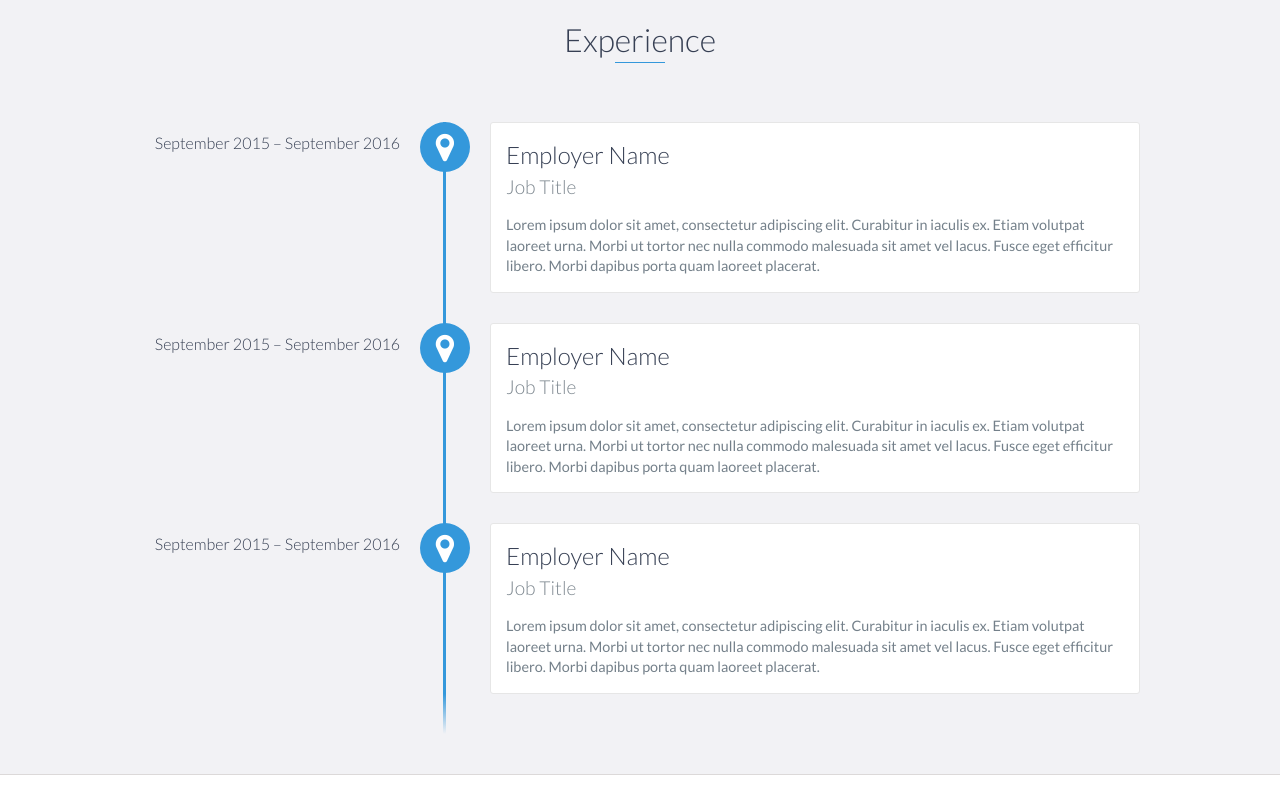
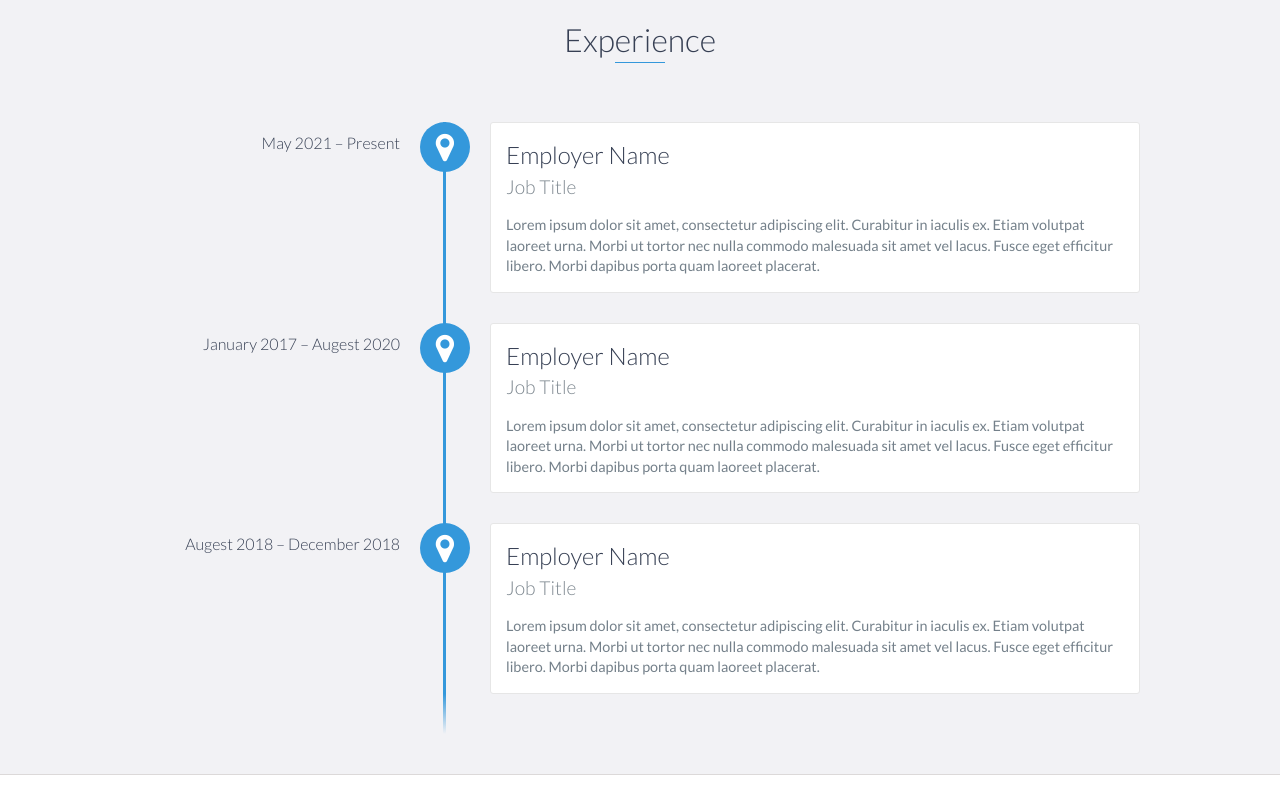
Before and after one commit to ray4spd/ray4spd.github.io, a website: page index.html in a window 1280 px wide. Shown: the part 1060-1860 px from the top of the page. Drawn offline with nearby package versions, Linux system fonts and the light colour scheme.

Commit message:
Edited resume

```diff
--- a/index.html
+++ b/index.html
@@ -84,7 +84,7 @@
     <div id="experience" class="background-alt">
         <h2 class="heading">Experience</h2>
         <div id="experience-timeline">
-            <div data-date="September 2015 – September 2016">
+            <div data-date="May 2021 – Present">
                 <h3>Employer Name</h3>
                 <h4>Job Title</h4>
                 <p>
@@ -92,7 +92,7 @@
                 </p>
             </div>
 
-            <div data-date="September 2015 – September 2016">
+            <div data-date="January 2017 – Augest 2020">
                 <h3>Employer Name</h3>
                 <h4>Job Title</h4>
                 <p>
@@ -100,7 +100,7 @@
                 </p>
             </div>
 
-            <div data-date="September 2015 – September 2016">
+            <div data-date="Augest 2018 – December 2018">
                 <h3>Employer Name</h3>
                 <h4>Job Title</h4>
                 <p>
@@ -180,6 +180,9 @@
             <li>HTML</li>
             <li>Bootstrap</li>
             <li>SQL</li>
+            <li>Linux</li>
+            <li>Windows</li>
+            <li>Git Version Control</li>
         </ul>
     </div>
     <!-- End #skills -->
```
Also changed, not shown: 1 other file.
